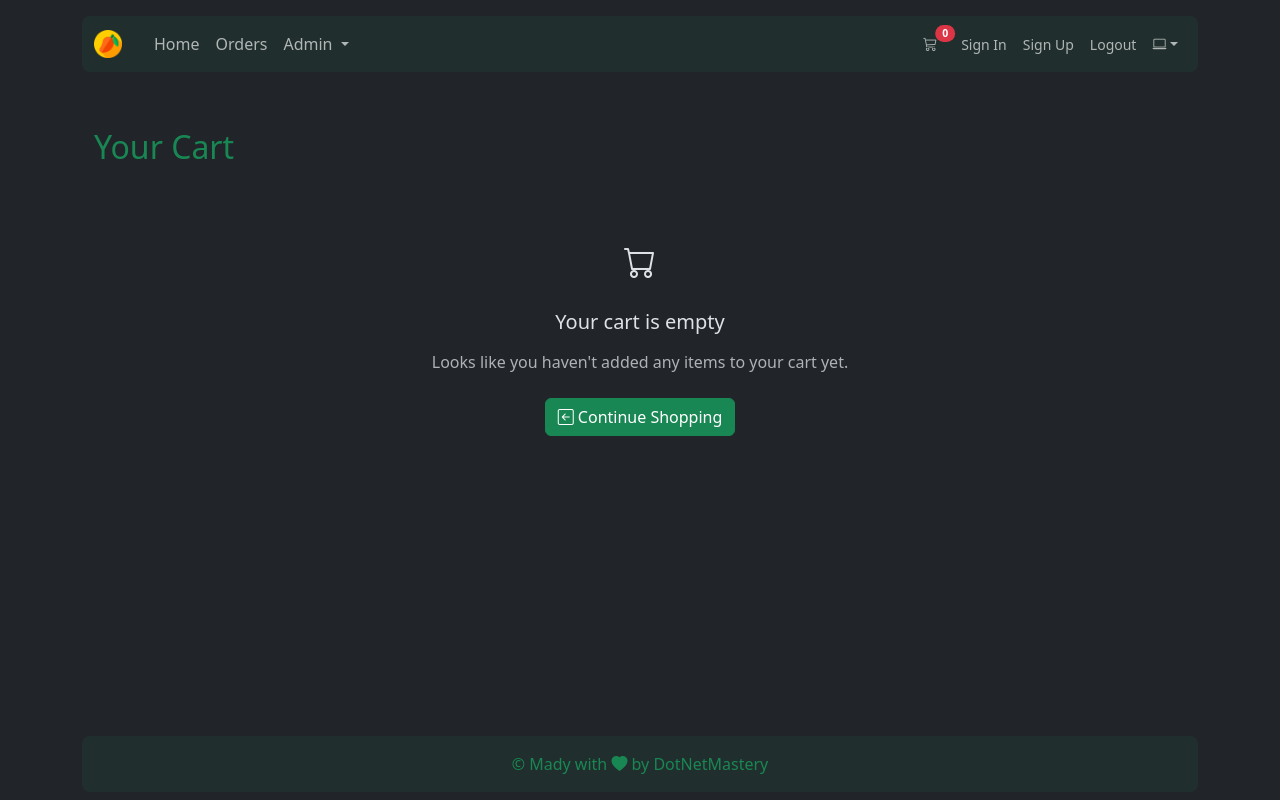
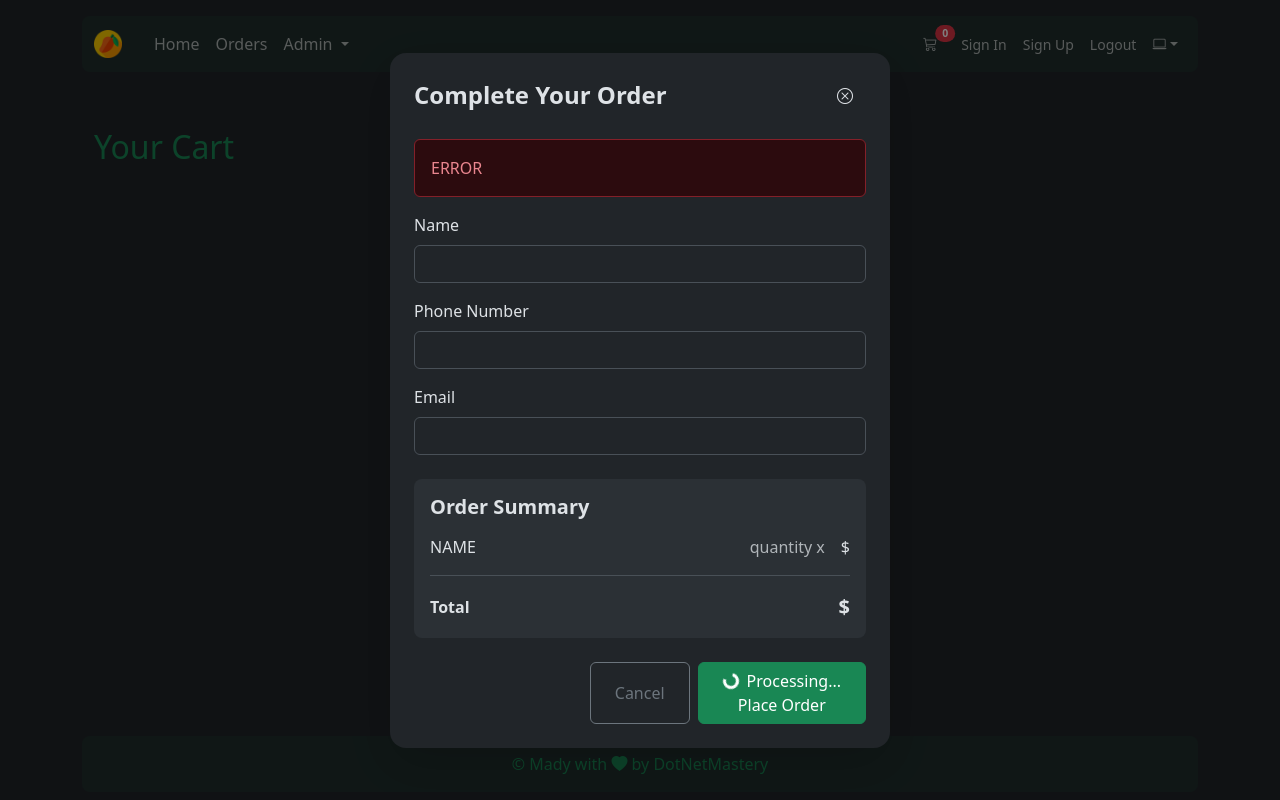
Before and after one commit to bhrugen/Vue_Mango_Fusion, a Vue app in the folder VueMangoFusion/: page /cart in a window 1280 px wide. Built offline with nearby package versions, Linux system fonts and the light colour scheme.

Commit message:
Section 23 - Place Order Modal Template

```diff
--- /dev/null
+++ b/VueMangoFusion/src/components/modals/PlaceOrderModal.vue
@@ -0,0 +1,69 @@
+<template>
+  <div
+    class="position-fixed top-0 start-0 w-100 h-100 d-flex justify-content-center align-items-center bg-black bg-opacity-50"
+    style="z-index: 1050"
+  >
+    <div
+      class="bg-body p-4 rounded-4 shadow-lg mx-3 overflow-auto"
+      style="max-width: 500px; width: 100%; max-height: 90vh"
+    >
+      <div class="d-flex justify-content-between align-items-center mb-4">
+        <h4 class="fw-bold m-0">Complete Your Order</h4>
+        <button class="btn"><i class="bi bi-x-circle"></i></button>
+      </div>
+
+      <div class="alert alert-danger" role="alert">
+        <span class="d-block"> ERROR </span>
+      </div>
+
+      <form>
+        <div class="mb-3">
+          <label for="pickupName" class="form-label">Name</label>
+          <input type="text" class="form-control" id="pickupName" />
+        </div>
+
+        <div class="mb-3">
+          <label for="pickupPhoneNumber" class="form-label">Phone Number</label>
+          <input type="tel" class="form-control" id="pickupPhoneNumber" />
+        </div>
+
+        <div class="mb-4">
+          <label for="pickupEmail" class="form-label">Email</label>
+          <input type="email" class="form-control" id="pickupEmail" />
+        </div>
+
+        <div class="bg-body-tertiary rounded-3 p-3 mb-4">
+          <h5 class="fw-bold mb-3">Order Summary</h5>
+          <div>
+            <div class="d-flex justify-content-between align-items-center mb-2">
+              <span class="fw-medium">NAME</span>
+              <div class="d-flex align-items-center gap-3">
+                <span class="text-body-secondary">quantity x</span>
+                <span class="fw-medium">$ </span>
+              </div>
+            </div>
+            <div class="border-top pt-3 mt-3">
+              <div class="d-flex justify-content-between align-items-center">
+                <span class="fw-bold">Total</span>
+                <span class="fw-bold fs-5">$</span>
+              </div>
+            </div>
+          </div>
+        </div>
+
+        <div class="d-flex justify-content-end gap-2">
+          <button type="button" class="btn btn-outline-secondary px-4">Cancel</button>
+          <button type="submit" class="btn btn-success px-4">
+            <span class="d-flex align-items-center gap-2">
+              <div class="spinner-border spinner-border-sm" role="status">
+                <span class="visually-hidden">Loading...</span>
+              </div>
+              Processing...
+            </span>
+            <span>Place Order</span>
+          </button>
+        </div>
+      </form>
+    </div>
+  </div>
+</template>
--- a/VueMangoFusion/src/views/cart/ShoppingCart.vue
+++ b/VueMangoFusion/src/views/cart/ShoppingCart.vue
@@ -120,10 +120,12 @@
         </div>
       </div>
     </div>
+    <PlaceOrderModal></PlaceOrderModal>
   </div>
 </template>
 
 <script setup>
+import PlaceOrderModal from '@/components/modals/PlaceOrderModal.vue'
 import { APP_ROUTE_NAMES } from '@/constants/routeNames'
 import { CONFIG_IMAGE_URL } from '@/constants/config'
 import { computed, ref } from 'vue'
```
